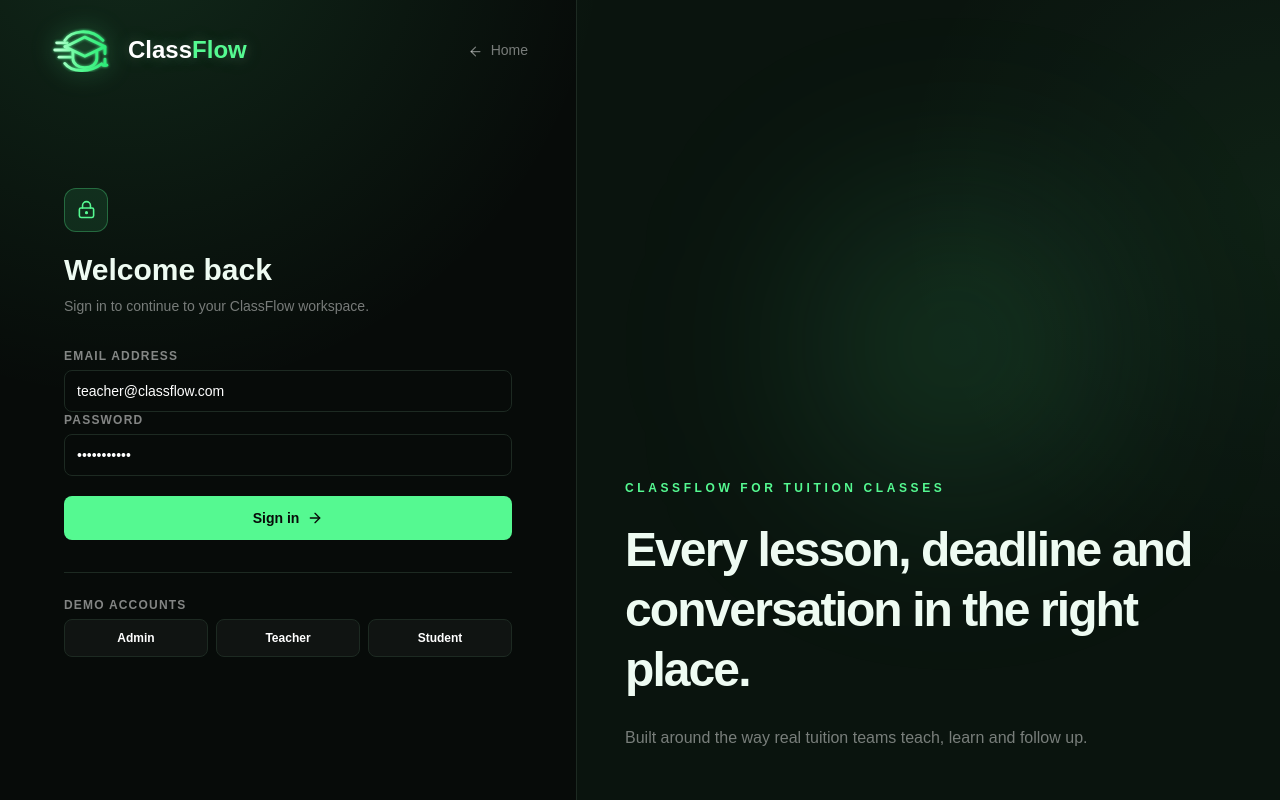
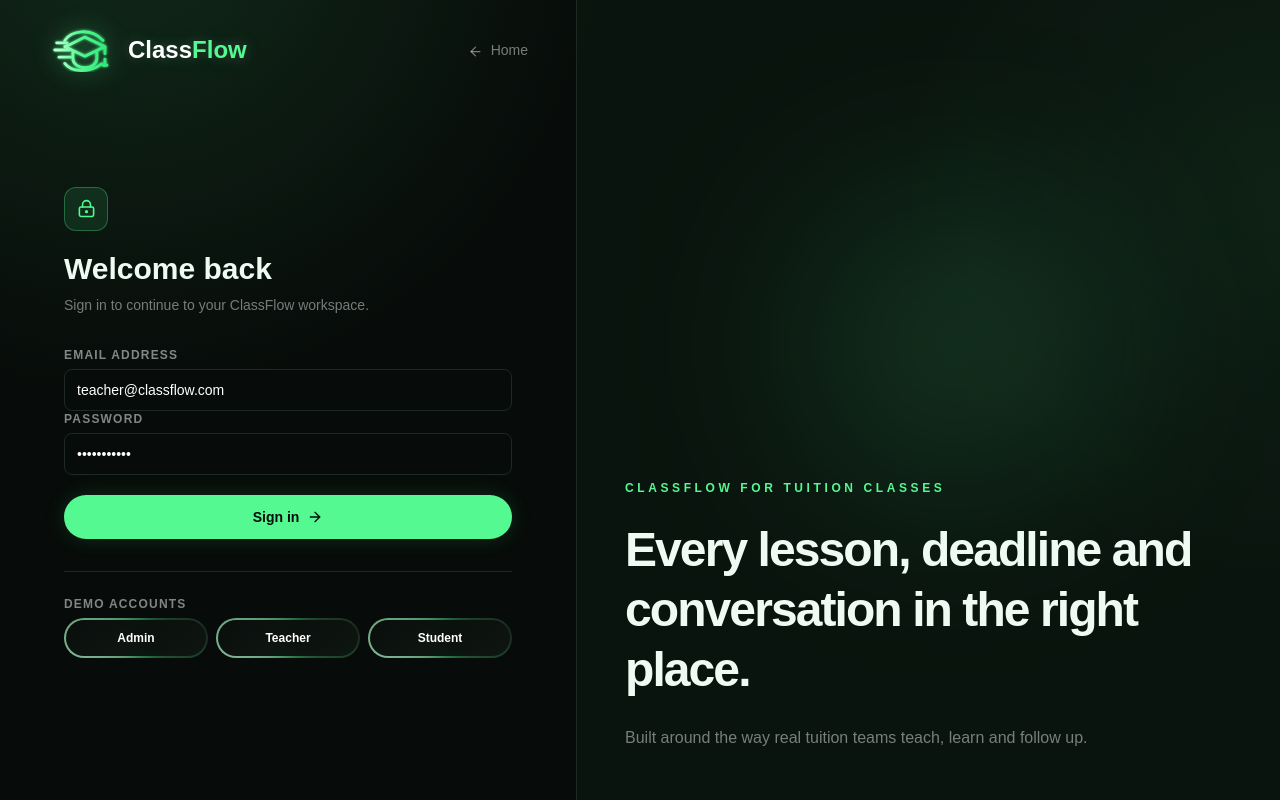
Before and after one commit to dinithrathnayaka23/ClassFlow.io, a Next.js app in the folder frontend/: page /login in a window 1280 px wide. Built offline with nearby package versions, Linux system fonts and the light colour scheme; no server answers.

Commit message:
Added new button style
Added a button gradient border component from a Layout UI library

```diff
--- a/frontend/app/globals.css
+++ b/frontend/app/globals.css
@@ -8,9 +8,21 @@
   syntax: "<angle>";
 }
 
+@property --button-border-angle {
+  inherits: false;
+  initial-value: 0deg;
+  syntax: "<angle>";
+}
+
 @keyframes border {
   to {
     --border-angle: 360deg;
+  }
+}
+
+@keyframes button-gradient-spin {
+  to {
+    --button-border-angle: 360deg;
   }
 }
 
@@ -86,10 +98,53 @@ body {
     @apply w-full rounded-lg border border-line bg-ink px-3 py-2.5 text-sm text-white outline-none transition focus:border-neon/70 focus:ring-2 focus:ring-neon/10;
   }
   .btn {
-    @apply inline-flex items-center justify-center gap-2 rounded-lg bg-neon px-4 py-2.5 text-sm font-bold text-ink transition hover:bg-mint disabled:cursor-not-allowed disabled:opacity-50;
+    @apply inline-flex items-center justify-center gap-2 rounded-full bg-neon px-4 py-2.5 text-sm font-bold text-ink transition duration-200 hover:bg-mint disabled:cursor-not-allowed disabled:opacity-50;
+    box-shadow: 0 0 22px rgba(85, 249, 145, 0.14);
+  }
+  .btn:hover {
+    transform: translateY(-1px);
+    box-shadow: 0 0 26px rgba(85, 249, 145, 0.2);
+  }
+  .btn:disabled {
+    transform: none;
   }
   .btn-secondary {
-    @apply inline-flex items-center justify-center gap-2 rounded-lg border border-line bg-white/[.035] px-4 py-2.5 text-sm font-semibold text-white transition hover:border-neon/50 hover:bg-neon/5;
+    --button-border-angle: 0deg;
+    @apply relative isolate inline-flex items-center justify-center gap-2 overflow-hidden rounded-full border-2 border-transparent px-4 py-2.5 text-sm font-semibold text-white transition duration-200;
+    animation: button-gradient-spin 3.2s linear infinite;
+    background:
+      linear-gradient(135deg, rgba(7, 11, 9, 0.98), rgba(13, 20, 16, 0.94))
+        padding-box,
+      conic-gradient(
+          from var(--button-border-angle) at 50% 50%,
+          rgba(182, 255, 208, 0.7) 0%,
+          rgba(85, 249, 145, 0.45) 32%,
+          rgba(29, 42, 34, 0.9) 52%,
+          rgba(85, 249, 145, 0.45) 72%,
+          rgba(182, 255, 208, 0.7) 100%
+        )
+        border-box;
+  }
+  .btn-secondary:hover {
+    transform: translateY(-1px);
+    background:
+      linear-gradient(135deg, rgba(7, 11, 9, 0.96), rgba(85, 249, 145, 0.08))
+        padding-box,
+      conic-gradient(
+          from var(--button-border-angle) at 50% 50%,
+          rgba(182, 255, 208, 0.9) 0%,
+          rgba(85, 249, 145, 0.65) 32%,
+          rgba(29, 42, 34, 0.85) 52%,
+          rgba(85, 249, 145, 0.65) 72%,
+          rgba(182, 255, 208, 0.9) 100%
+        )
+        border-box;
+    box-shadow: 0 0 24px rgba(85, 249, 145, 0.12);
+  }
+  .btn:focus-visible,
+  .btn-secondary:focus-visible {
+    outline: 2px solid rgba(182, 255, 208, 0.78);
+    outline-offset: 3px;
   }
   .label {
     @apply mb-1.5 block text-xs font-bold uppercase tracking-widest text-white/50;
@@ -98,3 +153,9 @@ body {
     @apply inline-flex rounded-full border border-neon/25 bg-neon/10 px-2.5 py-1 text-[11px] font-bold uppercase tracking-wider text-neon;
   }
 }
+
+@media (prefers-reduced-motion: reduce) {
+  .btn-secondary {
+    animation: none;
+  }
+}
```
